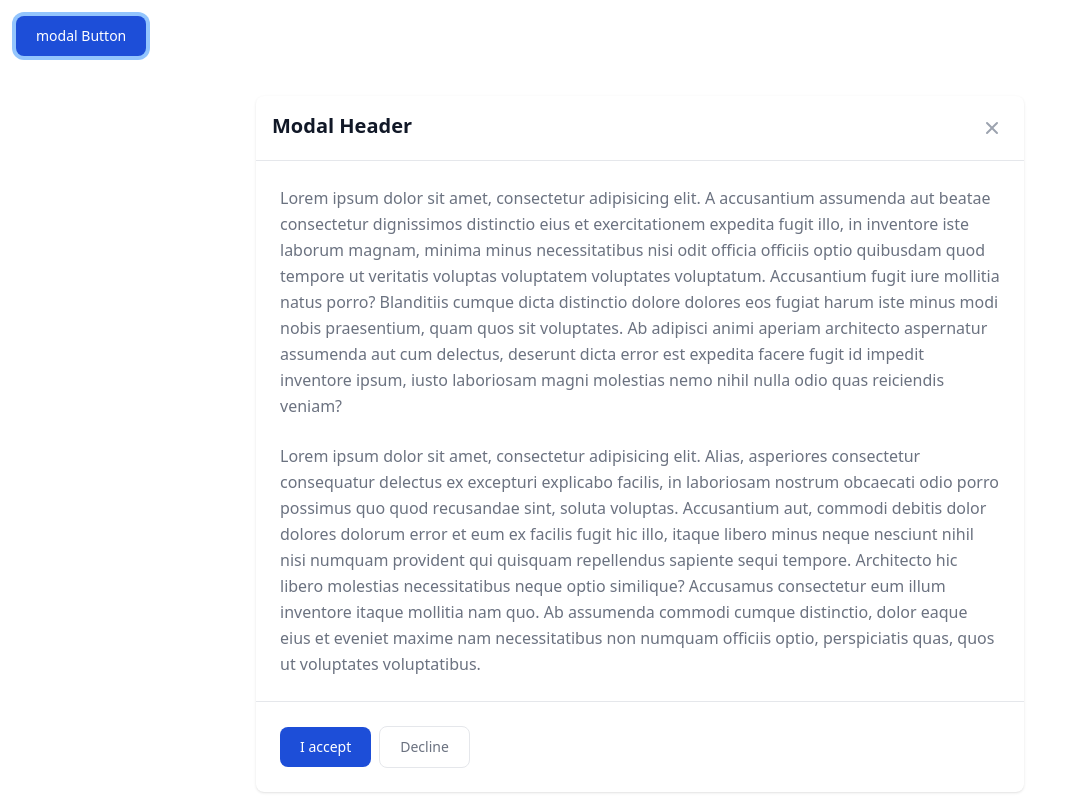
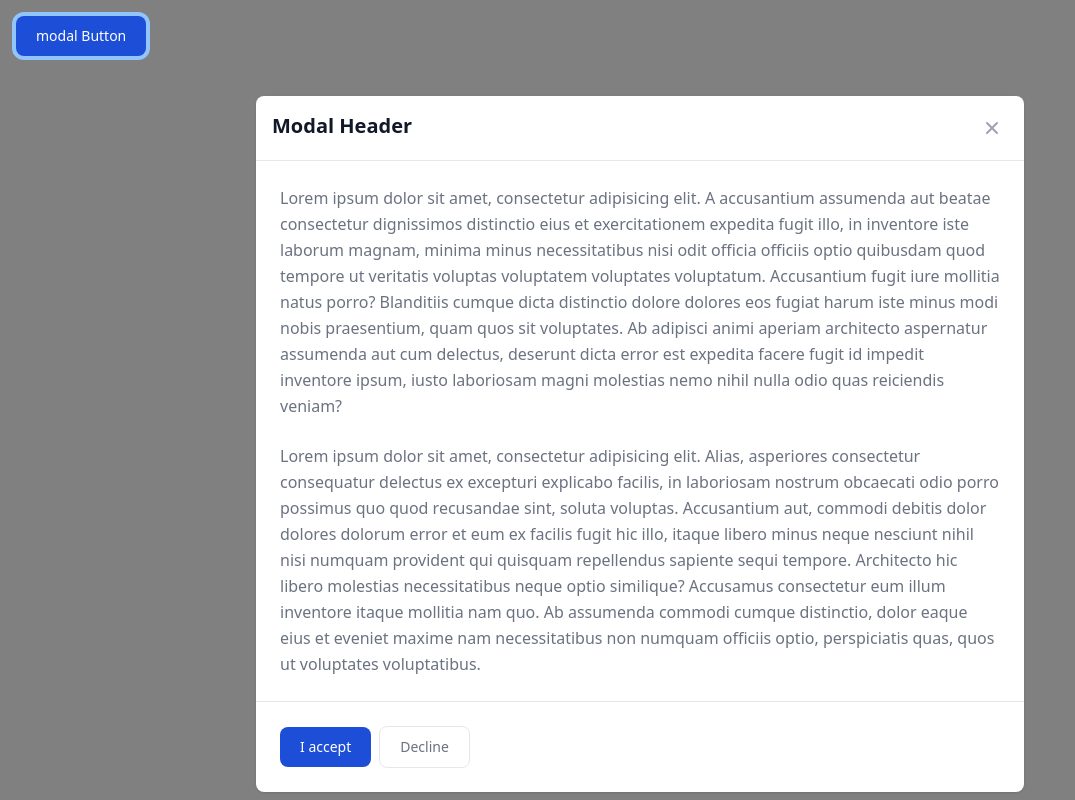
Before and after one commit to Shohanmia29/Design-component, a plain HTML site: page Modal/tailwindcss-jquery/index.html in a window 1280 px wide. Both pictures are taken after a click on the button "modal Button". Shown: the whole page, without its empty margins (0-1075 px from the left). Drawn offline with nearby package versions, Linux system fonts and the light colour scheme.

Commit message:
modal open body color change in jquery

```diff
--- a/Modal/tailwindcss-jquery/index.html
+++ b/Modal/tailwindcss-jquery/index.html
@@ -25,7 +25,7 @@
     <!-- Main modal -->
     <div id="modalBody" tabindex="-1" aria-hidden="true"
 
-         class="fixed flex justify-center top-[10%] hidden  w-full p-4 z-[200px]  h-modal md:h-full"
+         class="fixed flex justify-center top-[10%] hidden  w-full p-4 z-[1050]  h-modal md:h-full"
     >
         <div class="relative w-full h-full max-w-3xl md:h-auto m-auto">
             <!-- Modal content -->
@@ -80,10 +80,13 @@
     $(document).ready(function (){
         $("#modalBtn").click(function (){
             $("#modalBody").show('slow');
+            $("body").css({'backgroundColor':'gray','overflow':'hidden'});
         })
 
         $("#closeBtn").click(function (){
             $("#modalBody").hide('slow');
+            $("body").removeAttr('style');
+
         })
 
     })
```
